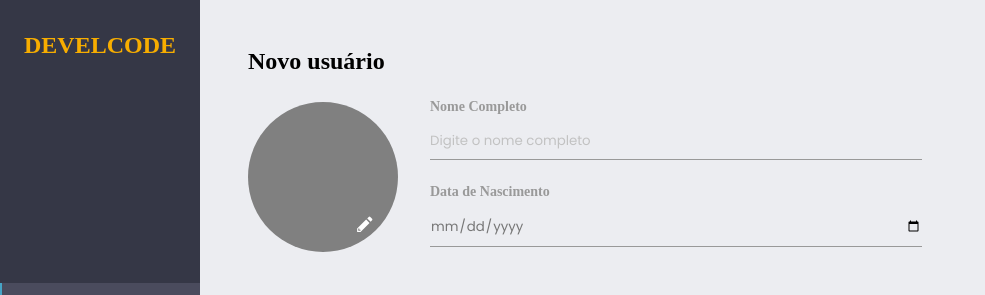
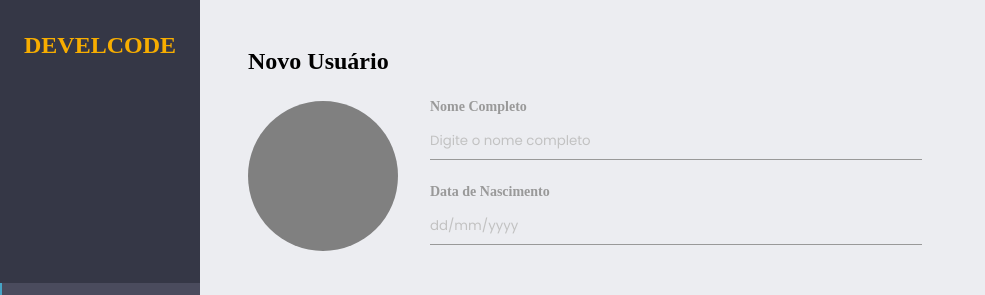
Before and after one commit to 3salles/user-crud, a React (Create React App) app: page /user/new in a window 1280 px wide. Shown: the top 295 px of the page, without its empty margins (0-985 px from the left). Built offline with nearby package versions, Linux system fonts and the light colour scheme.

Commit message:
chore: add dropzone into projet

```diff
--- a/package.json
+++ b/package.json
@@ -14,6 +14,7 @@
     "axios": "^0.21.4",
     "react": "^17.0.2",
     "react-dom": "^17.0.2",
+    "react-dropzone": "^11.4.0",
     "react-hook-form": "^7.15.3",
     "react-icons": "^4.2.0",
     "react-modal": "^3.14.3",
--- /dev/null
+++ b/src/components/PhotoDropzone/index.tsx
@@ -0,0 +1,53 @@
+import { Photo, ChangeImage, PhotoImage } from './styles';
+import { useDropzone } from 'react-dropzone';
+import { useEffect } from 'react';
+import { MdDelete } from 'react-icons/md';
+
+interface PhotoDropzoneProps {
+  file: any;
+  setFile: (image: any) => void;
+}
+
+export function PhotoDropzone({ file, setFile }: PhotoDropzoneProps) {
+  const { getRootProps, getInputProps } = useDropzone({
+    accept: 'image/*',
+    onDrop: (acceptedFiles) => {
+      setFile(
+        Object.assign(acceptedFiles[0], {
+          preview: URL.createObjectURL(acceptedFiles[0]),
+        })
+      );
+    },
+  });
+
+  function handleOnDelete() {
+    setFile(null);
+  };
+
+  useEffect(
+    () => () => {
+      // Make sure to revoke the data uris to avoid memory leaks
+      if (file) {
+        URL.revokeObjectURL(file.preview);
+      }
+    },
+    [file]
+  );
+
+  return (
+    <>
+      {file ? (
+        <Photo>
+          <PhotoImage src={file.preview} />
+          <ChangeImage type='button' onClick={handleOnDelete}>
+            <MdDelete />
+          </ChangeImage>
+        </Photo>
+      ) : (
+        <Photo {...getRootProps()} type='button'>
+          <input {...getInputProps()} multiple={false} />
+        </Photo>
+      )}
+    </>
+  );
+}
--- /dev/null
+++ b/src/components/PhotoDropzone/styles.ts
@@ -0,0 +1,24 @@
+import styled from "styled-components";
+
+export const Photo = styled.div`
+  height: 150px;
+  width: 150px;
+  border-radius: 999px;
+  background: gray;
+  position: relative;
+  cursor: pointer;
+`
+export const PhotoImage = styled.img`
+  height: 100%;
+  width: 100%;
+  object-fit: cover;
+  border-radius: 999px;
+`
+
+export const ChangeImage = styled.button`
+  position: absolute;
+  font-size: 1.125rem;
+  color: #FFF;
+  bottom: 0.75rem;
+  right: 1.5rem;
+`
--- a/src/pages/User/index.tsx
+++ b/src/pages/User/index.tsx
@@ -1,9 +1,8 @@
-import { useHistory } from 'react-router-dom';
+import { useHistory, useParams } from 'react-router-dom';
 import * as yup from 'yup';
 import { yupResolver } from '@hookform/resolvers/yup';
 import { SubmitHandler, useForm } from 'react-hook-form';
 
-import { GoPencil } from 'react-icons/go';
 
 import { AppLayout } from '../../layouts/AppLayout';
 
@@ -11,9 +10,6 @@ import {
   Container,
   Header,
   InfosSection,
-  Photo,
-  PhotoImage,
-  ChangeImage,
   InfosData,
   Field,
   Footer,
@@ -21,6 +17,9 @@ import {
   SaveButton,
   Input,
 } from './styles';
+import { useEffect, useState } from 'react';
+import api from '../../services/api';
+import { PhotoDropzone } from '../../components/PhotoDropzone';
 
 interface NewUserFormData {
   name: string;
@@ -33,25 +32,76 @@ function formatDate(date: any) {
 
 const newUserFormSchema = yup.object().shape({
   name: yup.string().required('Nome obrigatório'),
-  birth: yup
-    .date()
-    .max(new Date(), 'Você é um viajante do tempo?!')
+  birth: yup.string()
     .required('Data obrigatória'),
 });
 
 export function User() {
-  const { register, handleSubmit, formState } = useForm({
+  const { register, handleSubmit, formState, reset } = useForm({
     resolver: yupResolver(newUserFormSchema),
     mode: 'onChange',
   });
   const { errors, isDirty, isValid } = formState;
+  const { id } = useParams<{ id: string }>()
+  const history = useHistory()
+
+  const [name, setName] = useState('')
+  const [birth, setBirth] = useState('')
+  const [avatar, setAvatar] = useState(null)
+
+  console.log('avatar: ', avatar)
+
+
+  useEffect(() => {
+    if (id) {
+      api.get(`/user/${id}`).then((response) => {
+        setName(response.data.name)
+        setBirth(response.data.birth)
+
+        reset({
+          name: response.data.name,
+          birth: response.data.birth
+        })
+      }).catch((error) => console.log(error))
+    }
+  }, [id, reset])
 
   const handleCreateNewUser: SubmitHandler<NewUserFormData> = async (
-    values
+    data
   ) => {
-    console.log(values);
-    // Add toastfy
+    const newData = { ...data };
+    if (id) {
+      const formData = new FormData()
+
+      formData.append('id', id);
+
+      Object.entries(newData).forEach(([column, value]) => {
+            formData.append(column, String(value));
+          });
+
+
+          api.patch("/user", formData).then(() => {
+            // add toast
+          }).catch((error) => {
+            console.log(error)
+            // toast
+          })
+    } else {
+      const formData = new FormData();
+      Object.entries(newData).forEach(([column, value]) => {
+        formData.append(column, String(value));
+      });
+
+      api.post('/user', formData).then(() => {
+        history.goBack()
+        // add toast
+      }).catch((error) => {
+        console.log(error)
+        // add toast
+      })
+    }
   };
+
 
   function handleOnCancel() {
     window.history.back();
@@ -61,15 +111,11 @@ export function User() {
     <AppLayout>
       <Container>
         <Header>
-          <h1>Novo usuário</h1>
+          <h1>{id ? 'Editar Usuário' : 'Novo Usuário'}</h1>
         </Header>
         <form onSubmit={handleSubmit(handleCreateNewUser)}>
           <InfosSection>
-            <Photo>
-              <ChangeImage type="button">
-                <GoPencil />
-              </ChangeImage>
-            </Photo>
+            <PhotoDropzone file={avatar} setFile={setAvatar} />
             <InfosData>
               <Field>
                 <label>Nome Completo</label>
@@ -77,15 +123,17 @@ export function User() {
                   type='text'
                   placeholder='Digite o nome completo'
                   {...register('name')}
+                  onChange={(event) => setName(event.target.value)}
                 />
                 <p>{errors?.name?.message}</p>
               </Field>
               <Field>
                 <label>Data de Nascimento</label>
                 <Input
-                  type='date'
-                  placeholder='Selecione uma data'
+                  type='text'
+                  placeholder='dd/mm/yyyy'
                   {...register('birth')}
+                  onChange={(event) => setBirth(event.target.value)}
                 />
                 <p>{errors?.birth?.message}</p>
               </Field>
--- a/src/pages/User/styles.ts
+++ b/src/pages/User/styles.ts
@@ -27,27 +27,6 @@ export const InfosSection = styled.div`
   gap: 2rem;
 `
 
-export const Photo = styled.div`
-  height: 150px;
-  width: 150px;
-  border-radius: 999px;
-  background: gray;
-  position: relative;
-`
-export const PhotoImage = styled.img`
-  height: 100%;
-  width: 100%;
-  object-fit: cover;
-  border-radius: 999px;
-`
-
-export const ChangeImage = styled.button`
-  position: absolute;
-  font-size: 1.125rem;
-  color: #FFF;
-  bottom: 0.75rem;
-  right: 1.5rem;
-`
 
 export const InfosData = styled.div`
   display: flex;
```
Also changed, not shown: 1 other file (tests, documents, lock files or other folders).
